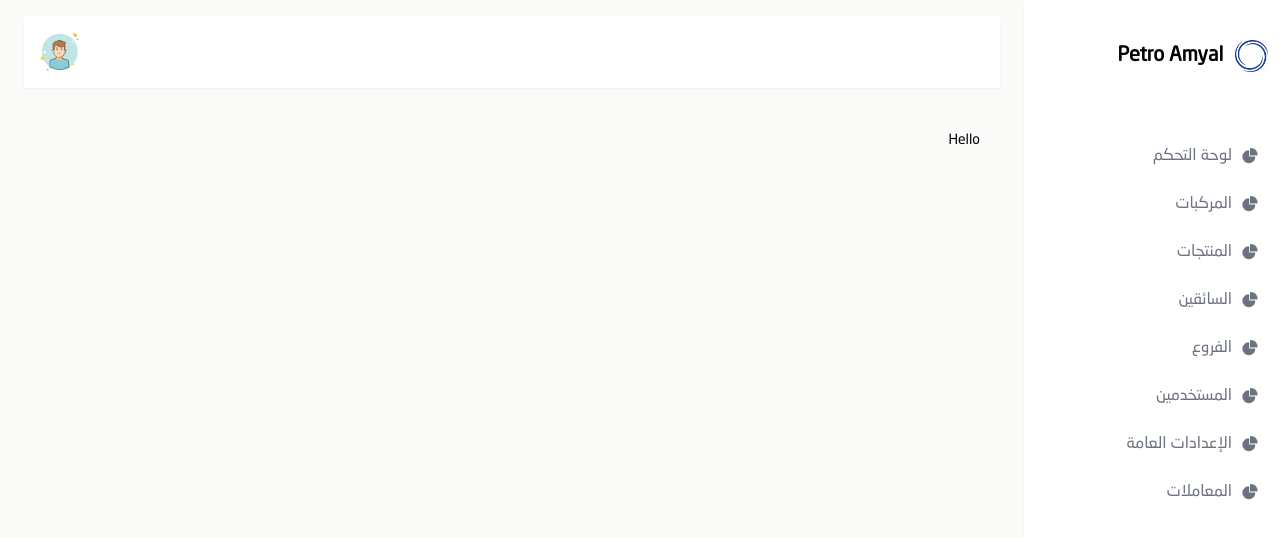
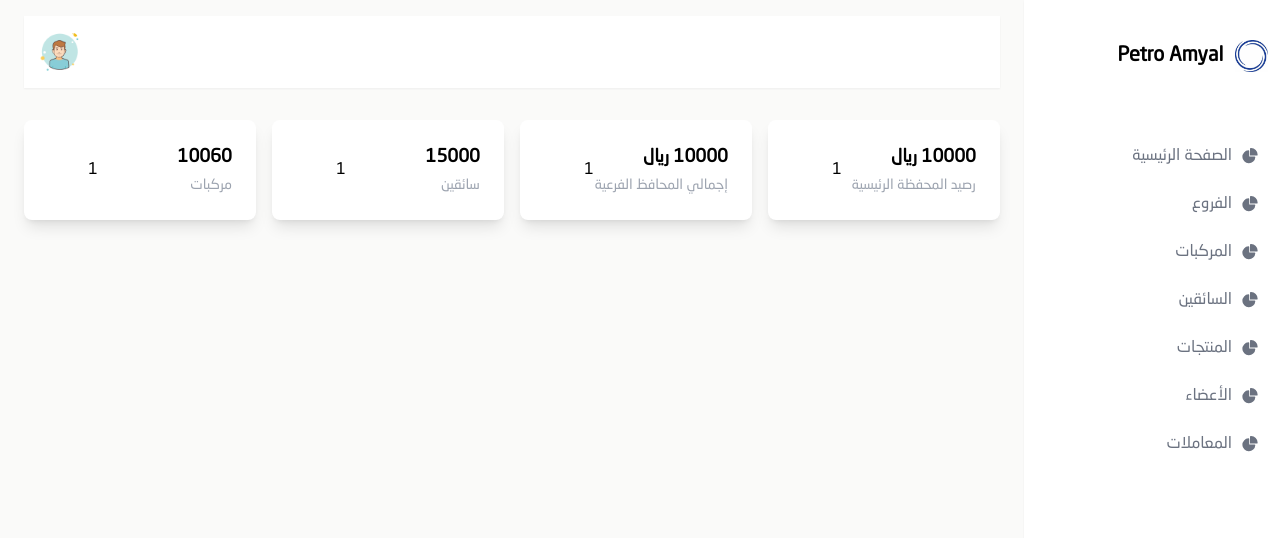
Before and after one commit to Ahmed-Alkhatim/vue-mvvm-pattern, a Vue app: page / in a window 1280 px wide. Shown: the top 538 px of the page. Built offline with nearby package versions, Linux system fonts and the light colour scheme; the HTML template or start-up script is replaced by a standard one.

Commit message:
Statistics| users structure

```diff
--- a/src/components/Sidebar.vue
+++ b/src/components/Sidebar.vue
@@ -33,13 +33,12 @@
 import logo from "@/assets/images/logo.png"
 
 const navigators = [
-    { route: "/cpanel", name : "لوحة التحكم" },
+    { route: "/", name : " الصفحة الرئيسية" },
+    { route: "/branches", name :  "الفروع" },
     { route: "/vehicles", name :  "المركبات" },
+    { route: "/drivers", name :  "السائقين" },
     { route: "/product", name :  "المنتجات" },
-    { route: "/drivers", name :  "السائقين" },
-    { route: "/branches", name :  "الفروع" },
-    { route: "/users", name :  "المستخدمين" },
-    { route: "/settings", name :  "الإعدادات العامة" },
+    { route: "/users", name :  "الأعضاء" },
     { route: "/deals", name :  "المعاملات" }
 ]
 </script>
--- /dev/null
+++ b/src/stores/users.js
@@ -0,0 +1,13 @@
+import { defineStore } from "pinia";
+import { ref } from "vue";
+
+export const useUsersStore = defineStore("users", () => {
+    const users = ref([
+        {}
+    ])
+
+    const setUsers = (data) => {
+        users.value = data
+    }
+    return { users, setUsers}
+})
--- /dev/null
+++ b/src/views/home/StatisticsCard.vue
@@ -0,0 +1,22 @@
+<template>
+    <div>
+        <div class = "bg-white rounded-lg shadow-lg p-6 flex justify-between items-center">
+            <div class = "space-y-1">
+                <p class = "font-bold text-[18px]">{{ value }}</p>
+                <p class = "text-[14px] text-gray-400">{{ title }}</p>
+            </div>
+            <div class="w-[50px] h-[50px] rounded flex justify-between items-center" :class = "['text-[' +  color + ']']">
+                1
+            </div>
+        </div>
+    </div>
+</template>
+
+<script setup>
+import { Card } from "@/components"
+const props = defineProps(["color", "title", "value"])
+</script>
+
+<style lang="scss" scoped>
+
+</style>
--- a/src/views/home/index.vue
+++ b/src/views/home/index.vue
@@ -1,23 +1,14 @@
 <template>
-    <div>
-        <!-- <Navbar /> -->
-
-            <Dialog v-model="isDialogVisible">
-                <template #activator>
-                    <Btn>Hello</Btn>
-                </template>
-                <Card>
-                    ll
-                </Card>
-            </Dialog>
-            <!-- <VTable /> -->
+    <div class = "grid grid-cols-4 gap-4">
+        <StatisticsCard title=" رصيد المحفظة الرئيسية" color="red" value="10000 ريال"/>
+        <StatisticsCard title="إجمالي المحافظ الفرعية" color="green" value="10000 ريال"/>
+        <StatisticsCard title="سائقين" color="primary" value="15000"/>
+        <StatisticsCard title="مركبات" color="error" value="10060 "/>
     </div>
 </template>
 
 <script setup>
-import { ref } from "vue"
-import { PageContainer,  VTable, Dialog, Btn, Card } from "@/components"
-const isDialogVisible = ref(false)
+import StatisticsCard from './StatisticsCard.vue';
 </script>
 
 <style lang="scss" scoped>
--- /dev/null
+++ b/src/views/users/AddUser.vue
@@ -0,0 +1,28 @@
+<template>
+    <div>
+        <VTableRow :heads = '["", "", "", ""]'>
+            <VTableRow v-for="a in []">
+                <TextInput v-model="userData" label="" :error="error"/>
+            </VTableRow>
+        </VTableRow>
+    </div>
+</template>
+
+<script setup>
+import { reactive } from 'vue';
+import { TextInput, VTableRow, VTableRow } from '@/components';
+
+const userData = reactive({
+
+})
+
+const errors = reactive({
+
+})
+
+
+</script>
+
+<style lang="scss" scoped>
+
+</style>
--- /dev/null
+++ b/src/views/users/index.vue
@@ -0,0 +1,13 @@
+<template>
+    <div>
+
+    </div>
+</template>
+
+<script setup>
+
+</script>
+
+<style lang="scss" scoped>
+
+</style>
```
Also changed, not shown: src/views/transactions/index.vue (added).
